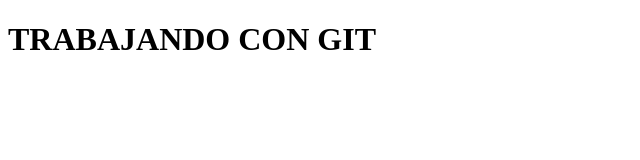
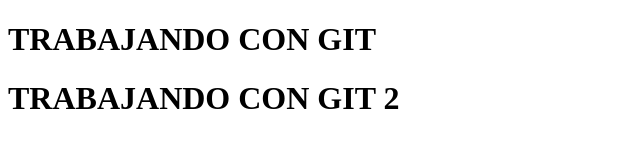
Before and after one commit to SergioPerez25/repositorio, a plain HTML site: page index.html in a window 1280 px wide. Shown: the whole page, without its empty margins (0-640 px from the left). Drawn offline with Linux system fonts and the light colour scheme.

Commit message:
segundo commit

```diff
--- a/index.html
+++ b/index.html
@@ -8,6 +8,6 @@
 </head>
 <body>
     <h1>TRABAJANDO CON GIT</h1>
-
+    <h1>TRABAJANDO CON GIT 2</h1>
 </body>
 </html>
```
